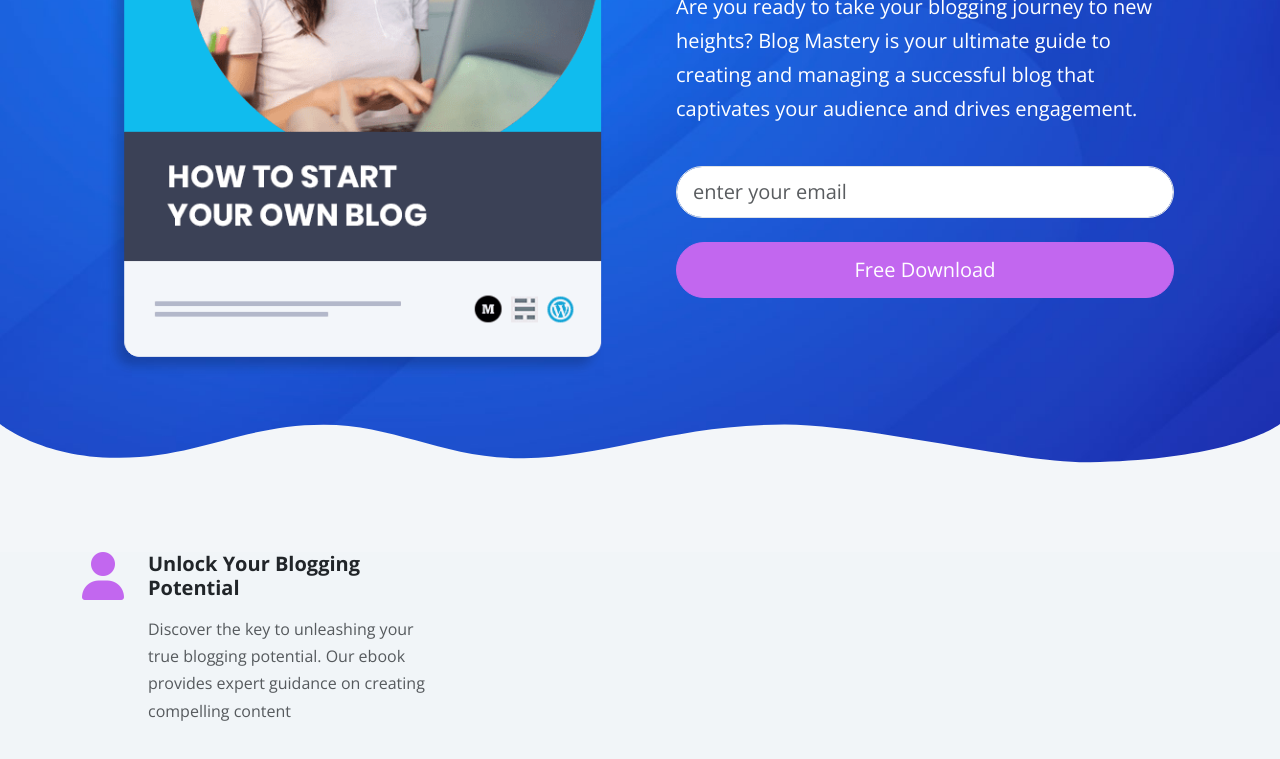
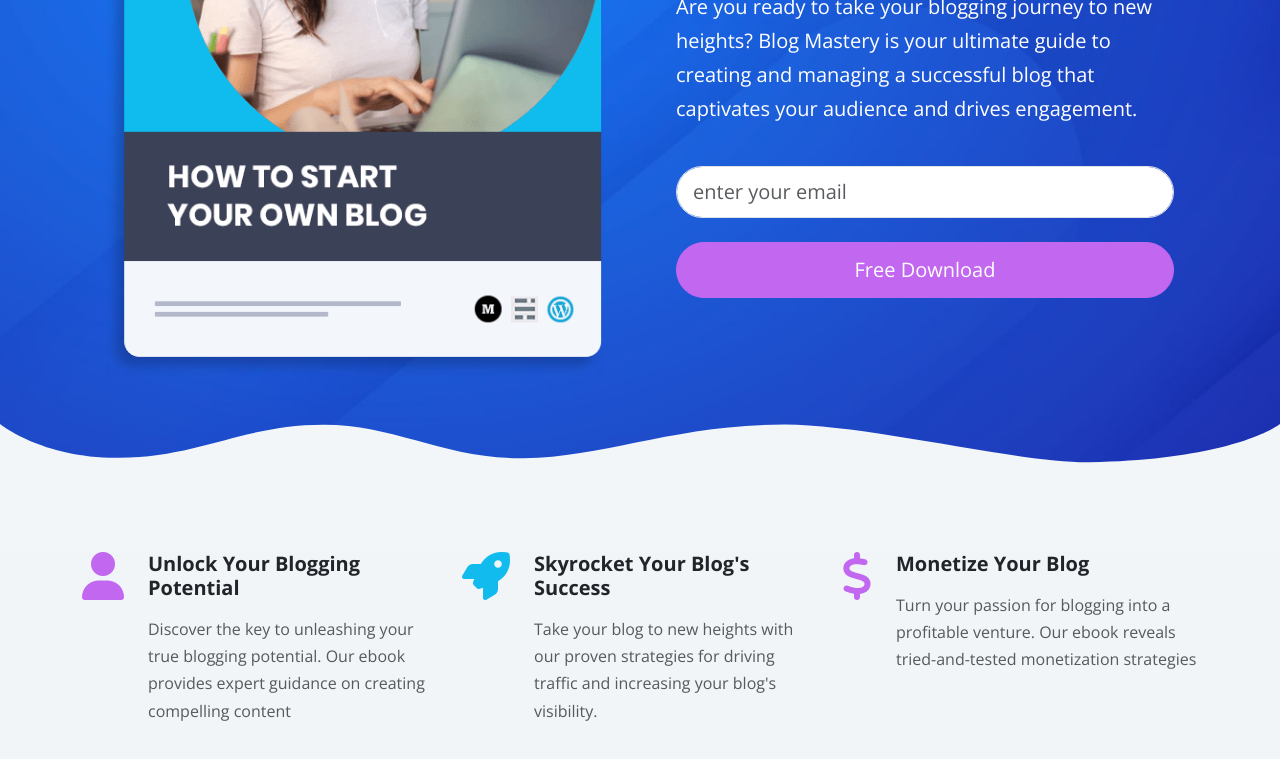
Before and after one commit to andrewteece/ebook_website, a website: page index.html in a window 1280 px wide. Shown: the part 433-1192 px from the top of the page. Drawn offline with nearby package versions, Linux system fonts and the light colour scheme.

Commit message:
finished icon section

```diff
--- a/index.html
+++ b/index.html
@@ -120,7 +120,7 @@
     <!-- ICONS -->
     <section class="icons bg-light pb-5">
       <div class="container-xl">
-        <div class="row">
+        <div class="row g-4">
           <div class="col-md-4 d-flex gap-4">
             <i class="fas fa-user fa-3x text-primary"></i>
             <div>
@@ -131,9 +131,31 @@
               </p>
             </div>
           </div>
+          <div class="col-md-4 d-flex gap-4">
+            <i class="fas fa-rocket fa-3x text-secondary"></i>
+            <div>
+              <h5 class="fw-bold">Skyrocket Your Blog's Success</h5>
+              <p class="text-muted">
+                Take your blog to new heights with our proven strategies for
+                driving traffic and increasing your blog's visibility.
+              </p>
+            </div>
+          </div>
+          <div class="col-md-4 d-flex gap-4">
+            <i class="fas fa-dollar fa-3x text-primary"></i>
+            <div>
+              <h5 class="fw-bold">Monetize Your Blog</h5>
+              <p class="text-muted">
+                Turn your passion for blogging into a profitable venture. Our
+                ebook reveals tried-and-tested monetization strategies
+              </p>
+            </div>
+          </div>
         </div>
       </div>
     </section>
+
+    <!-- DETAILS -->
     <script src="js/bootstrap.bundle.min.js"></script>
     <script src="js/script.js"></script>
   </body>
```
